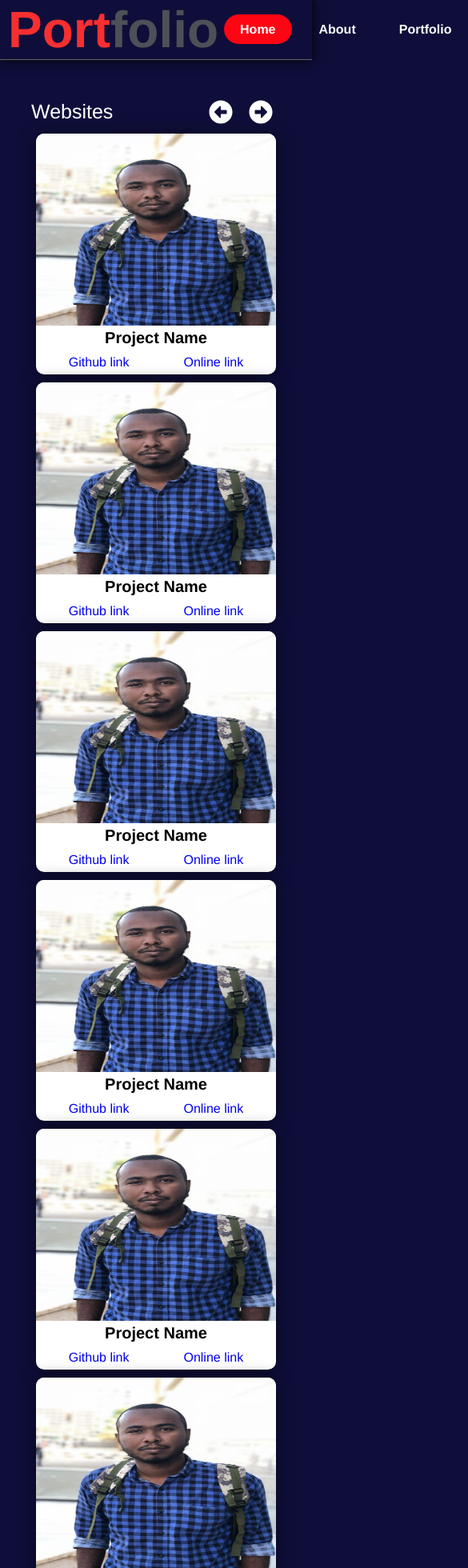
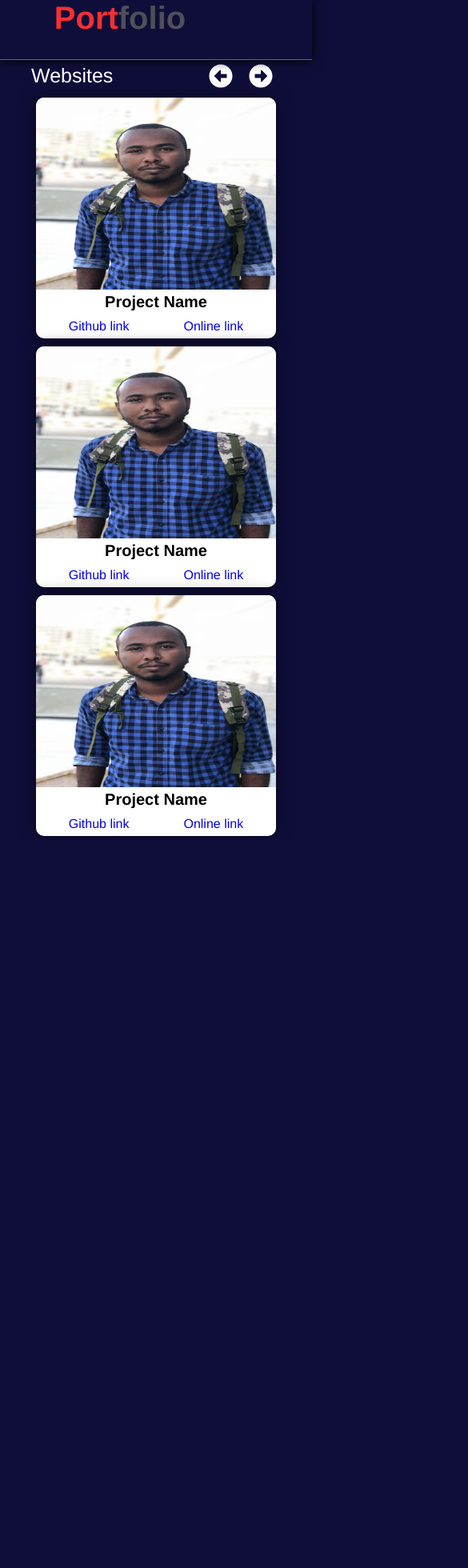
Before and after one commit to musaabdullah/portfolio-website-ui, a React (Create React App) app: page /portfolio in a window 390 px wide. Shown: the top 1960 px of the page at 80% size, 585 px wide, since content can reach past the window. After the commit the page ends 1050 px from the top, so only its background shows below. Built offline with nearby package versions, Linux system fonts and the light colour scheme.

Commit message:
making things reponsive

```diff
--- a/src/App.css
+++ b/src/App.css
@@ -2,6 +2,12 @@
   padding: 0;
   margin: 0;
   box-sizing: border-box;
+}
+
+@media screen and (max-width: 480px) {
+  .app {
+    width: auto;
+  }
 }
 
 body {
--- a/src/components/navbar.css
+++ b/src/components/navbar.css
@@ -1,3 +1,32 @@
+
+
+@media screen and (max-width: 480px) {
+ .navbar{
+     flex-direction: column;
+     background-color:#0f0e3a;
+     z-index: 12;
+     position: fixed;
+     top: 0;
+ }
+ .navbar__logo {
+        font-size: 10px;
+        font-weight: bolder;
+        margin-right: 100px;
+ }
+ .navbar__item--active {
+    background-color: #ff0413;
+}
+ .navbar__menu {
+     display: flex;
+     flex-direction: column;
+     background-color:#0f0e3a;
+     height: 500px;
+     width: 100%;
+     display: none;
+ }
+
+}
+
 .navbar {
     display: flex;
     width: 100%;
--- a/src/pages/About.js
+++ b/src/pages/About.js
@@ -6,19 +6,15 @@ import 'aos/dist/aos.css';
 import aos from 'aos';
 function About() {
 
-    useEffect(() => {
-        aos.init({ duration: 2000 })
-    })
 
     return (
-        <div data-aos="zoom-in" className="about">
+        <div   className="about">
             <div className="about__left">
                 <div className="about__header">
                     About Me
                 </div>
                 <p className="about__text">
-                    Lorem ipsum dolor sit amet, consecletur adipisicing elit, sed do eiusmod tempor incididunt ut labore et dolore magna aliqua. Ut enim ad minim veniam, quis nostrud exercitation ullamco laboris nisi ut aliquip ex ea commodo consequat<br/><br/>
-                    Duis aute irure dolor in reprehenderit in voluptate velit esse cillum dolore eu fugiat nulla pariatur.
+                Creative web developer dedicated to developing and optimizing interactive, user-friendly, and feature-rich websites. leverage analytical skills andstrong attention to detail in order to deliver original and efficient web solutions, provide technical knowledge and expertise, build new websites from start to finish.
                 </p>
                 <button className="btn__cv">
                     Download CV
--- a/src/pages/Home.js
+++ b/src/pages/Home.js
@@ -6,12 +6,9 @@ import {useEffect} from 'react';
 import aos from 'aos';
 function Home() {
 
-    useEffect(() => {
-        aos.init({ duration: 2000 })
-    })
 
     return (
-        <div  data-aos="fade-up" className="home">
+        <div    className="home">
             <section className="home__left">
                 <div className="left__outer">
                     <img className="left__img" src={IMG} />
--- a/src/pages/Portfolio.js
+++ b/src/pages/Portfolio.js
@@ -5,9 +5,7 @@ import IMG from '../images/IMG1.jpg';
 import { useEffect } from 'react';
 import aos from 'aos';
 function Portfolio() {
-    useEffect(() => {
-        aos.init({ duration: 2000 })
-    })
+
 
     return (
         <div className="portfolio">
@@ -22,11 +20,11 @@ function Portfolio() {
                 </div>
             </div>
             <div className="portfolio__footer">
-                <div data-aos="fade-up" className="card">
+                <div   className="card">
                     <div className="card__header">
                         <img src={IMG} />
                     </div>
-                    <div data-aos="fade-up" className="card__body">
+                    <div   className="card__body">
                         <div className="card__body__title">Project Name</div>
                         <div className="card__body__links">
                             <a href="#">Github link</a>
@@ -35,7 +33,7 @@ function Portfolio() {
                     </div>
                 </div>
 
-                <div data-aos="fade-up" className="card">
+                <div  className="card">
                     <div className="card__header">
                         <img src={IMG} />
                     </div>
@@ -47,43 +45,7 @@ function Portfolio() {
                         </div>
                     </div>
                 </div>
-                <div data-aos="fade-up" className="card">
-                    <div className="card__header">
-                        <img src={IMG} />
-                    </div>
-                    <div className="card__body">
-                        <div className="card__body__title">Project Name</div>
-                        <div className="card__body__links">
-                            <a href="#">Github link</a>
-                            <a href="#">Online link</a>
-                        </div>
-                    </div>
-                </div>
-                <div data-aos="fade-up" className="card">
-                    <div className="card__header">
-                        <img src={IMG} />
-                    </div>
-                    <div className="card__body">
-                        <div className="card__body__title">Project Name</div>
-                        <div className="card__body__links">
-                            <a href="#">Github link</a>
-                            <a href="#">Online link</a>
-                        </div>
-                    </div>
-                </div>
-                <div data-aos="fade-up" className="card">
-                    <div className="card__header">
-                        <img src={IMG} />
-                    </div>
-                    <div className="card__body">
-                        <div className="card__body__title">Project Name</div>
-                        <div className="card__body__links">
-                            <a href="#">Github link</a>
-                            <a href="#">Online link</a>
-                        </div>
-                    </div>
-                </div>
-                <div data-aos="fade-up" className="card">
+                <div  className="card">
                     <div className="card__header">
                         <img src={IMG} />
                     </div>
--- a/src/pages/about.css
+++ b/src/pages/about.css
@@ -1,3 +1,33 @@
+@media screen and (max-width: 480px) {
+    .about {
+        flex-direction: column;
+        /* justify-content: center; */
+        /* align-items: center; */
+
+    }
+   .about__left {
+       order: 2;
+       width: 400px;
+       text-align: center;
+   }
+   .about__right {
+       order: 1;
+   }
+.about__left .about__header {
+
+    font-size: 20px;
+    color: white;
+    margin-bottom: 50px;
+
+}
+
+.about__left .about__text{
+    width: 200px;
+    color: white;
+    margin-bottom:50px;
+}
+}
+
 .about {
     margin-top: 120px;
     display: flex;
--- a/src/pages/home.css
+++ b/src/pages/home.css
@@ -1,3 +1,36 @@
+
+
+@media screen and (max-width: 480px){
+    .home {
+        flex-direction: column;
+        text-align: center;
+    }
+
+  .home__right .right__icon {
+    display: flex;
+    margin-left: 60px;
+    /* justify-content: space-between; */
+    justify-content: center;
+    font-size: 1em;
+    width: 250px;
+
+  }
+  .home__right .right__icon .icon__item{
+    margin-right: 10px;
+    text-decoration: none;
+  }
+  .home__right .right__title {
+    font-size: 20px;
+    display: block;
+    font-weight: bold;
+}
+.home__right .left__title {
+    font-size: 20px;
+    display: block;
+    font-weight: bold;
+}
+}
+
 .home {
     margin-top: 100px;
   display: flex;
--- a/src/pages/portfolio.css
+++ b/src/pages/portfolio.css
@@ -9,7 +9,7 @@
     width: 80%;
 }
 .portfolio__header {
-    margin-top: 50px;
+    margin-top: 80px;
     display: flex;
     justify-content: space-between;
 }
--- a/src/pages/testimonial.css
+++ b/src/pages/testimonial.css
@@ -11,7 +11,7 @@
 }
 
 .testimonial .testimonial__header {
-    margin-top: 90px;
+    margin-top: 120px;
     font-size: 2em;
 }
 
```
